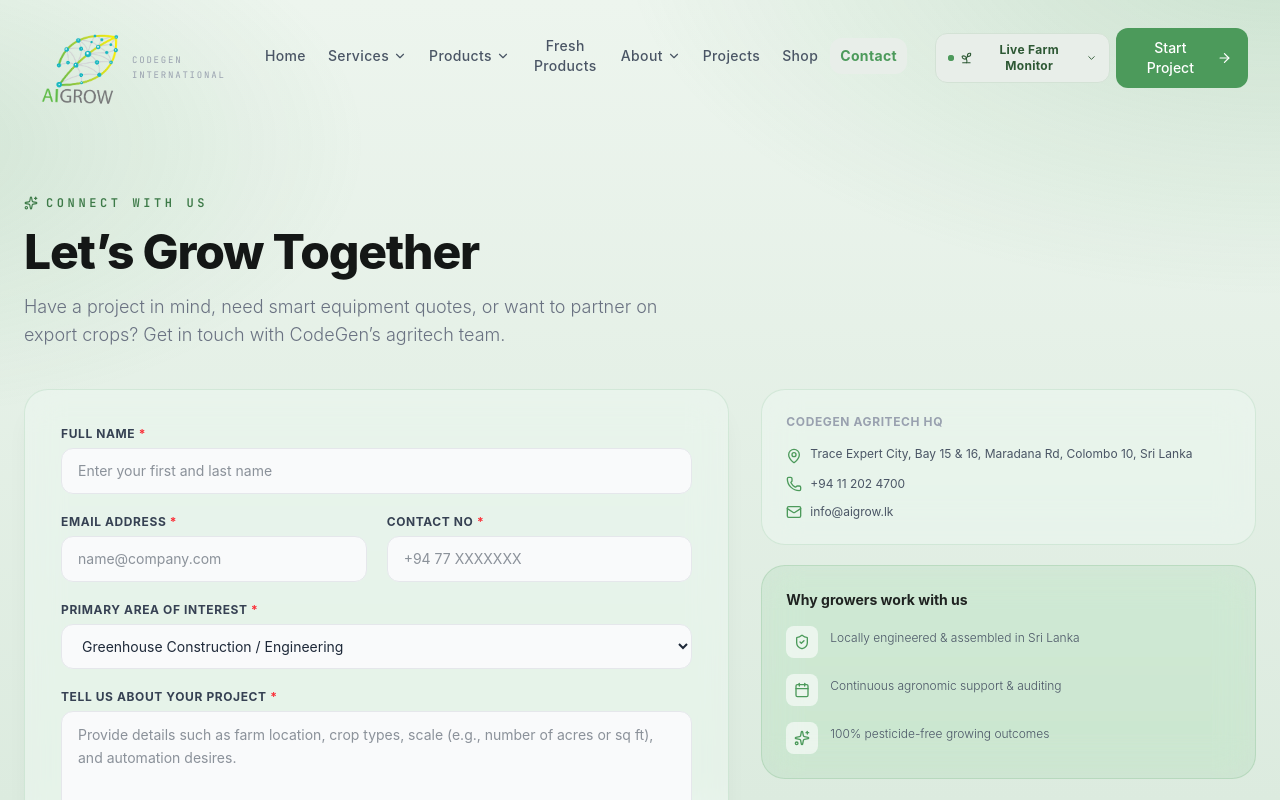
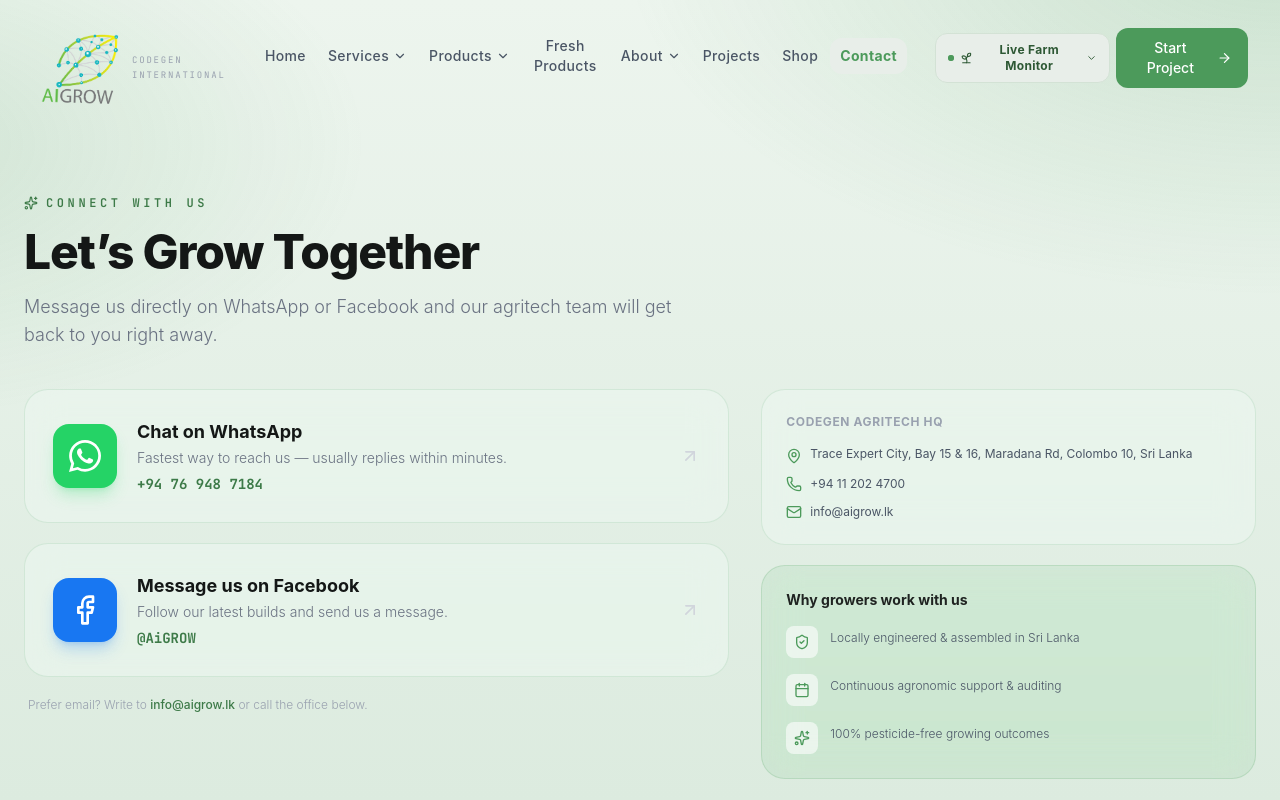
Before and after one commit to Vihanga13/AIGrow---Codegen, a React (Vite) app: page / in a window 1280 px wide. Both pictures are taken after a click on the button "Contact". Shown: the top 800 px of the page. Built offline with nearby package versions, Linux system fonts and the light colour scheme.

Commit message:
feat(ContactView): enhance WhatsApp and Facebook contact options and streamline enquiry message generation

```diff
--- a/src/components/ContactView.tsx
+++ b/src/components/ContactView.tsx
@@ -1,5 +1,4 @@
-import { useState, useEffect, FormEvent } from 'react';
-import { Send, CheckCircle2, AlertCircle, MapPin, Phone, Mail, ShieldCheck, Calendar, Sparkles } from 'lucide-react';
+import { MapPin, Phone, Mail, ShieldCheck, Calendar, Sparkles, Facebook, ArrowUpRight } from 'lucide-react';
 import { PageId } from '../types';
 
 interface ContactViewProps {
@@ -8,64 +7,35 @@
   onClearSelectedProductName: () => void;
 }
 
-export default function ContactView({ selectedProductName, onClearSelectedProductName }: ContactViewProps) {
-  const [fullName, setFullName] = useState('');
-  const [email, setEmail] = useState('');
-  const [phone, setPhone] = useState('');
-  const [interest, setInterest] = useState('Greenhouse Construction');
-  const [message, setMessage] = useState('');
+const WHATSAPP_NUMBER = '94769487184'; // 94 76 948 7184
+const WHATSAPP_DISPLAY = '+94 76 948 7184';
+const FACEBOOK_URL = 'https://facebook.com/AiGROW';
 
-  const [errors, setErrors] = useState<{ [key: string]: string }>({});
-  const [isSubmitted, setIsSubmitted] = useState(false);
+/** Official WhatsApp glyph (lucide has no WhatsApp brand mark). */
+function WhatsAppIcon({ className }: { className?: string }) {
+  return (
+    <svg viewBox="0 0 24 24" fill="currentColor" className={className} aria-hidden="true">
+      <path d="M17.472 14.382c-.297-.149-1.758-.867-2.03-.967-.273-.099-.471-.148-.67.15-.197.297-.767.966-.94 1.164-.173.199-.347.223-.644.075-.297-.15-1.255-.463-2.39-1.475-.883-.788-1.48-1.761-1.653-2.059-.173-.297-.018-.458.13-.606.134-.133.298-.347.446-.52.149-.174.198-.298.298-.497.099-.198.05-.371-.025-.52-.075-.149-.669-1.612-.916-2.207-.242-.579-.487-.5-.669-.51l-.57-.01c-.198 0-.52.074-.792.372-.272.297-1.04 1.016-1.04 2.479 0 1.462 1.065 2.875 1.213 3.074.149.198 2.096 3.2 5.077 4.487.709.306 1.262.489 1.694.625.712.227 1.36.195 1.871.118.571-.085 1.758-.719 2.006-1.413.248-.694.248-1.289.173-1.413-.074-.124-.272-.198-.57-.347m-5.421 7.403h-.004a9.87 9.87 0 01-5.031-1.378l-.361-.214-3.741.982.998-3.648-.235-.374a9.86 9.86 0 01-1.51-5.26c.001-5.45 4.436-9.884 9.888-9.884 2.64 0 5.122 1.03 6.988 2.898a9.825 9.825 0 012.893 6.994c-.003 5.45-4.437 9.885-9.885 9.885M20.52 3.449C18.24 1.245 15.24 0 12.045 0 5.463 0 .104 5.334.101 11.892c0 2.096.549 4.14 1.595 5.945L0 24l6.335-1.652a12.062 12.062 0 005.71 1.447h.006c6.585 0 11.946-5.335 11.949-11.896 0-3.176-1.24-6.165-3.487-8.413" />
+    </svg>
+  );
+}
 
-  // Prefill from a product "Enquire" click or the project estimator
-  useEffect(() => {
+export default function ContactView({ selectedProductName }: ContactViewProps) {
+  // Build a prefilled WhatsApp message, carrying any product/estimate enquiry context.
+  const buildWhatsAppText = () => {
+    if (selectedProductName.startsWith('Project Estimate:')) {
+      return `Hi AiGROW, I calculated a setup estimate on your Price Calculator:\n\n${selectedProductName.replace('Project Estimate: ', '')}\n\nCould you review my configuration and send a technical proposal?`;
+    }
+    if (selectedProductName.startsWith('Service:')) {
+      return `Hi AiGROW, I'd like to enquire about your ${selectedProductName.replace('Service: ', '')} service.`;
+    }
     if (selectedProductName) {
-      if (selectedProductName.startsWith('Project Estimate:')) {
-        setInterest('Greenhouse Construction');
-        setMessage(
-          `I have calculated a project estimation on the AiGROW Price Calculator:\n\n${selectedProductName.replace('Project Estimate: ', '')}\n\nPlease review my configuration and provide a final technical design proposal.`
-        );
-      } else {
-        setInterest('Equipment');
-        setMessage(`I would like to enquire about pricing, delivery, and setup details for the "${selectedProductName}". Please provide a full technical quote.`);
-      }
+      return `Hi AiGROW, I'd like to enquire about the "${selectedProductName}" — pricing, delivery and setup details please.`;
     }
-  }, [selectedProductName]);
-
-  const validate = () => {
-    const e: { [key: string]: string } = {};
-    if (!fullName.trim()) e.fullName = 'Full Name is required';
-    if (!email.trim()) e.email = 'Email Address is required';
-    else if (!/\S+@\S+\.\S+/.test(email)) e.email = 'Please provide a valid email (e.g. name@domain.com)';
-    if (!phone.trim()) e.phone = 'Contact Number is required';
-    else if (!/^[+0-9\s-]{8,20}$/.test(phone)) e.phone = 'Please enter a valid phone number';
-    if (!message.trim()) e.message = 'Message content cannot be empty';
-    setErrors(e);
-    return Object.keys(e).length === 0;
+    return 'Hi AiGROW, I would like to learn more about your smart agriculture solutions.';
   };
 
-  const handleSubmit = (e: FormEvent) => {
-    e.preventDefault();
-    if (validate()) {
-      setIsSubmitted(true);
-      onClearSelectedProductName();
-    }
-  };
-
-  const resetForm = () => {
-    setIsSubmitted(false);
-    setFullName('');
-    setEmail('');
-    setPhone('');
-    setInterest('Greenhouse Construction');
-    setMessage('');
-    setErrors({});
-  };
-
-  const inputBase =
-    'px-4 py-3 bg-gray-50 border rounded-xl text-sm font-sans text-gray-800 focus:outline-none focus:bg-white transition-all w-full';
-  const errClass = (k: string) => (errors[k] ? 'border-red-400 focus:border-red-500' : 'border-gray-200 focus:border-emerald-500');
+  const whatsappHref = `https://wa.me/${WHATSAPP_NUMBER}?text=${encodeURIComponent(buildWhatsAppText())}`;
 
   return (
     <div className="min-h-screen text-[#1F2321] px-6 py-12 lg:py-16">
@@ -80,148 +50,61 @@
             Let’s Grow Together
           </h1>
           <p className="font-sans text-gray-500 font-light text-base md:text-lg">
-            Have a project in mind, need smart equipment quotes, or want to partner on export crops? Get in touch with
-            CodeGen’s agritech team.
+            Message us directly on WhatsApp or Facebook and our agritech team will get back to you right away.
           </p>
         </div>
 
+        {/* Enquiry context (from a product/service "Enquire" click) */}
+        {selectedProductName && (
+          <div className="mb-6 inline-flex items-center gap-2 rounded-xl bg-emerald-50 border border-emerald-100 px-4 py-2.5 text-sm text-emerald-800">
+            <Sparkles className="w-4 h-4 shrink-0" />
+            <span>Your enquiry about <strong>{selectedProductName.replace(/^(Project Estimate|Service): /, '')}</strong> is ready — it’ll be included in your message.</span>
+          </div>
+        )}
+
         <div className="grid grid-cols-1 lg:grid-cols-12 gap-8 items-start">
 
-          {/* FORM */}
-          <div className="lg:col-span-7 glass rounded-3xl p-7 md:p-9 shadow-xl shadow-emerald-900/5">
-            {isSubmitted ? (
-              <div className="flex flex-col items-center justify-center text-center gap-6 py-12">
-                <div className="w-16 h-16 rounded-full bg-emerald-100 flex items-center justify-center text-emerald-600">
-                  <CheckCircle2 className="w-10 h-10" />
-                </div>
-                <div className="flex flex-col gap-2 max-w-md">
-                  <h2 className="font-sans text-2xl font-bold text-gray-950">Inquiry Submitted!</h2>
-                  <p className="font-sans text-sm text-gray-500 leading-relaxed font-light">
-                    Thank you, <strong className="text-gray-800">{fullName}</strong>. Your inquiry regarding{' '}
-                    <strong>{interest}</strong> has been received by our central engineering panel in Colombo.
-                  </p>
-                  <p className="font-sans text-xs text-emerald-700 bg-emerald-50 px-4 py-2.5 rounded-xl border border-emerald-100 mt-2 font-medium">
-                    A CodeGen agritech engineer will review your specifications and contact you at <strong>{email}</strong> within 24 business hours.
-                  </p>
-                </div>
-                <button
-                  onClick={resetForm}
-                  className="px-6 py-3 bg-gray-50 hover:bg-gray-100 text-gray-700 font-semibold rounded-xl text-xs transition-colors border border-gray-100"
-                >
-                  Submit Another Inquiry
-                </button>
+          {/* DIRECT CONTACT BUTTONS */}
+          <div className="lg:col-span-7 flex flex-col gap-5">
+            {/* WhatsApp */}
+            <a
+              href={whatsappHref}
+              target="_blank"
+              rel="noopener noreferrer"
+              className="group glass rounded-3xl p-6 md:p-7 flex items-center gap-5 transition-all duration-300 hover:shadow-xl hover:shadow-emerald-900/5"
+            >
+              <span className="flex h-16 w-16 shrink-0 items-center justify-center rounded-2xl bg-[#25D366] text-white shadow-lg shadow-[#25D366]/25">
+                <WhatsAppIcon className="h-8 w-8" />
+              </span>
+              <div className="flex-1 min-w-0">
+                <h2 className="font-sans text-lg font-bold text-gray-950">Chat on WhatsApp</h2>
+                <p className="font-sans text-sm text-gray-500 font-light mt-0.5">Fastest way to reach us — usually replies within minutes.</p>
+                <span className="font-mono text-sm font-bold text-emerald-700 mt-1.5 block">{WHATSAPP_DISPLAY}</span>
               </div>
-            ) : (
-              <form onSubmit={handleSubmit} className="flex flex-col gap-5" id="contact-inquiry-form">
-                {/* Full name */}
-                <div className="flex flex-col gap-1.5">
-                  <label htmlFor="fullName" className="font-sans text-xs font-bold text-gray-700 uppercase tracking-wider">
-                    Full Name <span className="text-red-500">*</span>
-                  </label>
-                  <input
-                    type="text"
-                    id="fullName"
-                    value={fullName}
-                    onChange={(e) => setFullName(e.target.value)}
-                    placeholder="Enter your first and last name"
-                    className={`${inputBase} ${errClass('fullName')}`}
-                  />
-                  {errors.fullName && (
-                    <span className="text-red-500 text-[11px] font-semibold flex items-center gap-1 mt-0.5">
-                      <AlertCircle className="w-3.5 h-3.5" />{errors.fullName}
-                    </span>
-                  )}
-                </div>
+              <ArrowUpRight className="w-5 h-5 text-gray-300 shrink-0 transition-all group-hover:text-emerald-600 group-hover:translate-x-0.5 group-hover:-translate-y-0.5" />
+            </a>
 
-                {/* Email + Phone */}
-                <div className="grid grid-cols-1 sm:grid-cols-2 gap-5">
-                  <div className="flex flex-col gap-1.5">
-                    <label htmlFor="email" className="font-sans text-xs font-bold text-gray-700 uppercase tracking-wider">
-                      Email Address <span className="text-red-500">*</span>
-                    </label>
-                    <input
-                      type="email"
-                      id="email"
-                      value={email}
-                      onChange={(e) => setEmail(e.target.value)}
-                      placeholder="name@company.com"
-                      className={`${inputBase} ${errClass('email')}`}
-                    />
-                    {errors.email && (
-                      <span className="text-red-500 text-[11px] font-semibold flex items-center gap-1 mt-0.5">
-                        <AlertCircle className="w-3.5 h-3.5" />{errors.email}
-                      </span>
-                    )}
-                  </div>
+            {/* Facebook */}
+            <a
+              href={FACEBOOK_URL}
+              target="_blank"
+              rel="noopener noreferrer"
+              className="group glass rounded-3xl p-6 md:p-7 flex items-center gap-5 transition-all duration-300 hover:shadow-xl hover:shadow-emerald-900/5"
+            >
+              <span className="flex h-16 w-16 shrink-0 items-center justify-center rounded-2xl bg-[#1877F2] text-white shadow-lg shadow-[#1877F2]/25">
+                <Facebook className="h-8 w-8" />
+              </span>
+              <div className="flex-1 min-w-0">
+                <h2 className="font-sans text-lg font-bold text-gray-950">Message us on Facebook</h2>
+                <p className="font-sans text-sm text-gray-500 font-light mt-0.5">Follow our latest builds and send us a message.</p>
+                <span className="font-mono text-sm font-bold text-emerald-700 mt-1.5 block">@AiGROW</span>
+              </div>
+              <ArrowUpRight className="w-5 h-5 text-gray-300 shrink-0 transition-all group-hover:text-emerald-600 group-hover:translate-x-0.5 group-hover:-translate-y-0.5" />
+            </a>
 
-                  <div className="flex flex-col gap-1.5">
-                    <label htmlFor="phone" className="font-sans text-xs font-bold text-gray-700 uppercase tracking-wider">
-                      Contact No <span className="text-red-500">*</span>
-                    </label>
-                    <input
-                      type="text"
-                      id="phone"
-                      value={phone}
-                      onChange={(e) => setPhone(e.target.value)}
-                      placeholder="+94 77 XXXXXXX"
-                      className={`${inputBase} ${errClass('phone')}`}
-                    />
-                    {errors.phone && (
-                      <span className="text-red-500 text-[11px] font-semibold flex items-center gap-1 mt-0.5">
-                        <AlertCircle className="w-3.5 h-3.5" />{errors.phone}
-                      </span>
-                    )}
-                  </div>
-                </div>
-
-                {/* Interest */}
-                <div className="flex flex-col gap-1.5">
-                  <label htmlFor="interest" className="font-sans text-xs font-bold text-gray-700 uppercase tracking-wider">
-                    Primary Area of Interest <span className="text-red-500">*</span>
-                  </label>
-                  <select
-                    id="interest"
-                    value={interest}
-                    onChange={(e) => setInterest(e.target.value)}
-                    className={`${inputBase} border-gray-200 focus:border-emerald-500`}
-                  >
-                    <option value="Greenhouse Construction">Greenhouse Construction / Engineering</option>
-                    <option value="Fresh Produce">Premium Fresh Produce Retail</option>
-                    <option value="Equipment">Smart Hardware / Equipment Buying</option>
-                    <option value="Services">Consultation & General Services</option>
-                  </select>
-                </div>
-
-                {/* Message */}
-                <div className="flex flex-col gap-1.5">
-                  <label htmlFor="message" className="font-sans text-xs font-bold text-gray-700 uppercase tracking-wider">
-                    Tell Us About Your Project <span className="text-red-500">*</span>
-                  </label>
-                  <textarea
-                    id="message"
-                    rows={6}
-                    value={message}
-                    onChange={(e) => setMessage(e.target.value)}
-                    placeholder="Provide details such as farm location, crop types, scale (e.g., number of acres or sq ft), and automation desires."
-                    className={`${inputBase} leading-relaxed resize-none ${errClass('message')}`}
-                  />
-                  {errors.message && (
-                    <span className="text-red-500 text-[11px] font-semibold flex items-center gap-1 mt-0.5">
-                      <AlertCircle className="w-3.5 h-3.5" />{errors.message}
-                    </span>
-                  )}
-                </div>
-
-                <button
-                  type="submit"
-                  id="contact-btn-submit"
-                  className="mt-2 w-full py-4 bg-emerald-600 hover:bg-emerald-700 text-white font-semibold rounded-xl text-sm transition-all shadow-md shadow-emerald-600/10 flex items-center justify-center gap-2"
-                >
-                  Submit Project Specifications
-                  <Send className="w-4 h-4" />
-                </button>
-              </form>
-            )}
+            <p className="font-sans text-xs text-gray-400 font-light px-1">
+              Prefer email? Write to <a href="mailto:info@aigrow.lk" className="text-emerald-700 font-medium hover:underline">info@aigrow.lk</a> or call the office below.
+            </p>
           </div>
 
           {/* SIDEBAR */}
@@ -233,14 +116,14 @@
                   <MapPin className="w-4 h-4 text-emerald-600 shrink-0 mt-0.5" />
                   <span>Trace Expert City, Bay 15 & 16, Maradana Rd, Colombo 10, Sri Lanka</span>
                 </div>
-                <div className="flex gap-2 items-center">
+                <a href="tel:+94112024700" className="flex gap-2 items-center hover:text-emerald-700 transition-colors">
                   <Phone className="w-4 h-4 text-emerald-600 shrink-0" />
                   <span>+94 11 202 4700</span>
-                </div>
-                <div className="flex gap-2 items-center">
+                </a>
+                <a href="mailto:info@aigrow.lk" className="flex gap-2 items-center hover:text-emerald-700 transition-colors">
                   <Mail className="w-4 h-4 text-emerald-600 shrink-0" />
                   <span>info@aigrow.lk</span>
-                </div>
+                </a>
               </div>
             </div>
 
```
